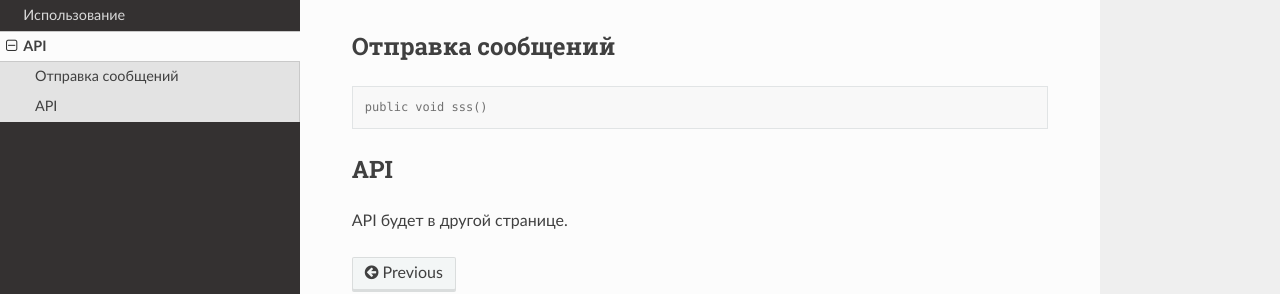
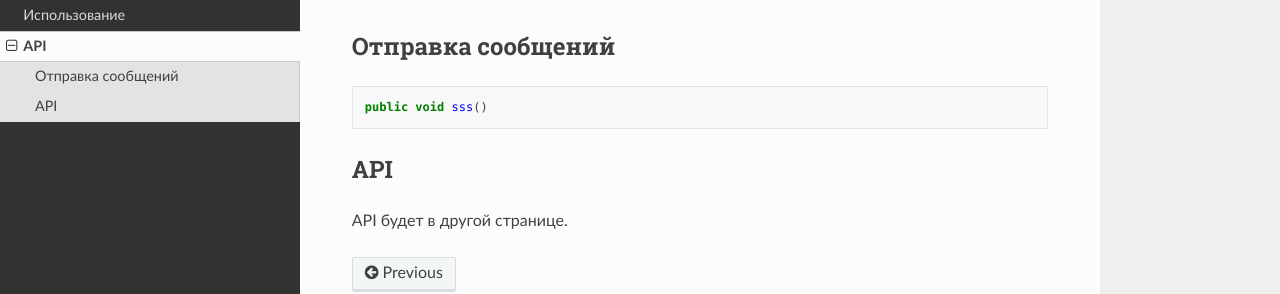
Before and after one commit to NeAleks18/simpledswebhookdocs, a Sphinx documentation site: the page built from docs/source/api.rst, in a window 1280 px wide. Shown: the part 130-424 px from the top of the page. Built offline with Sphinx 7.4.7 and the Read the Docs theme 2.0.0, drawn with Linux system fonts in a browser that asks for light colours.

Commit message:
Update api.rst

```diff
--- a/docs/source/api.rst
+++ b/docs/source/api.rst
@@ -6,7 +6,7 @@ API
 Отправка сообщений
 ------------
 
-.. code-block:: console
+.. code-block:: csharp
 
    public void sss()
 
```
